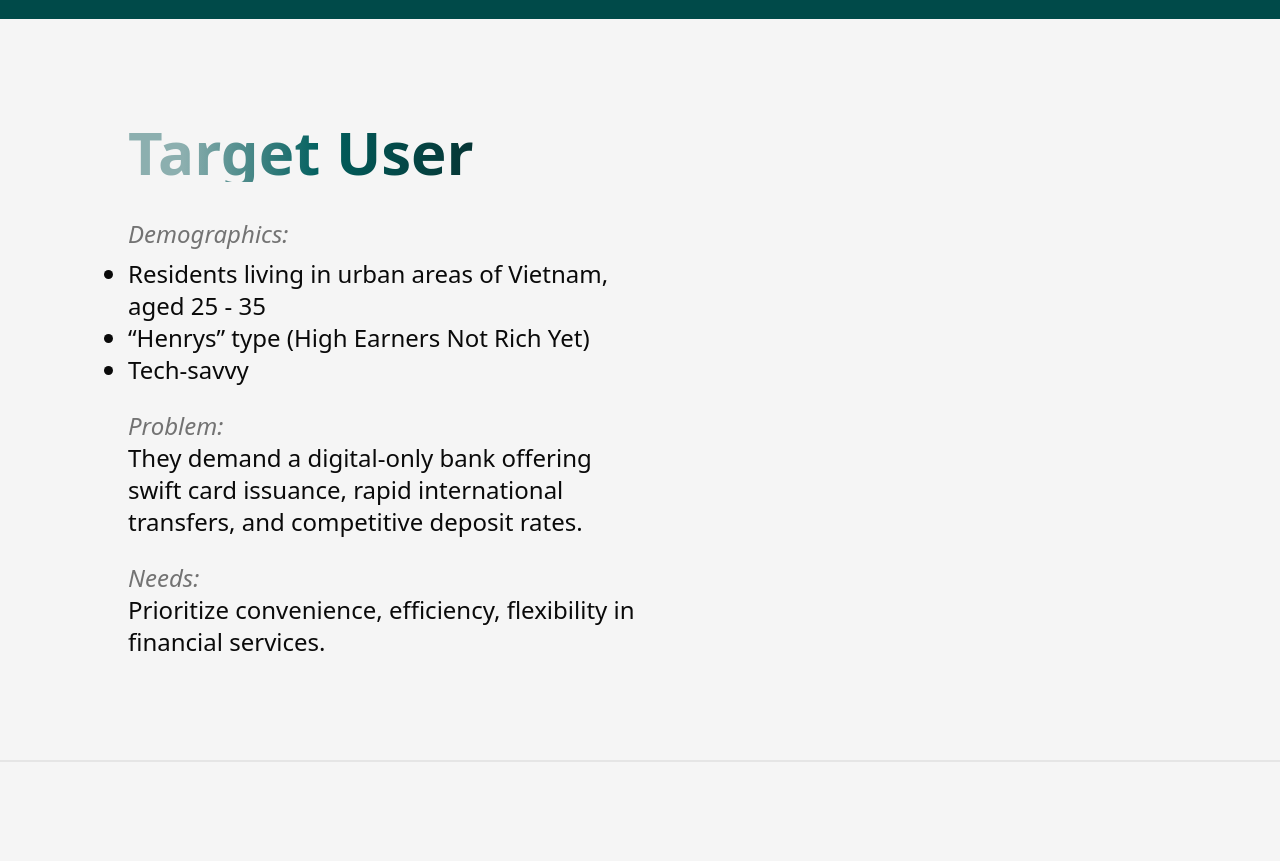
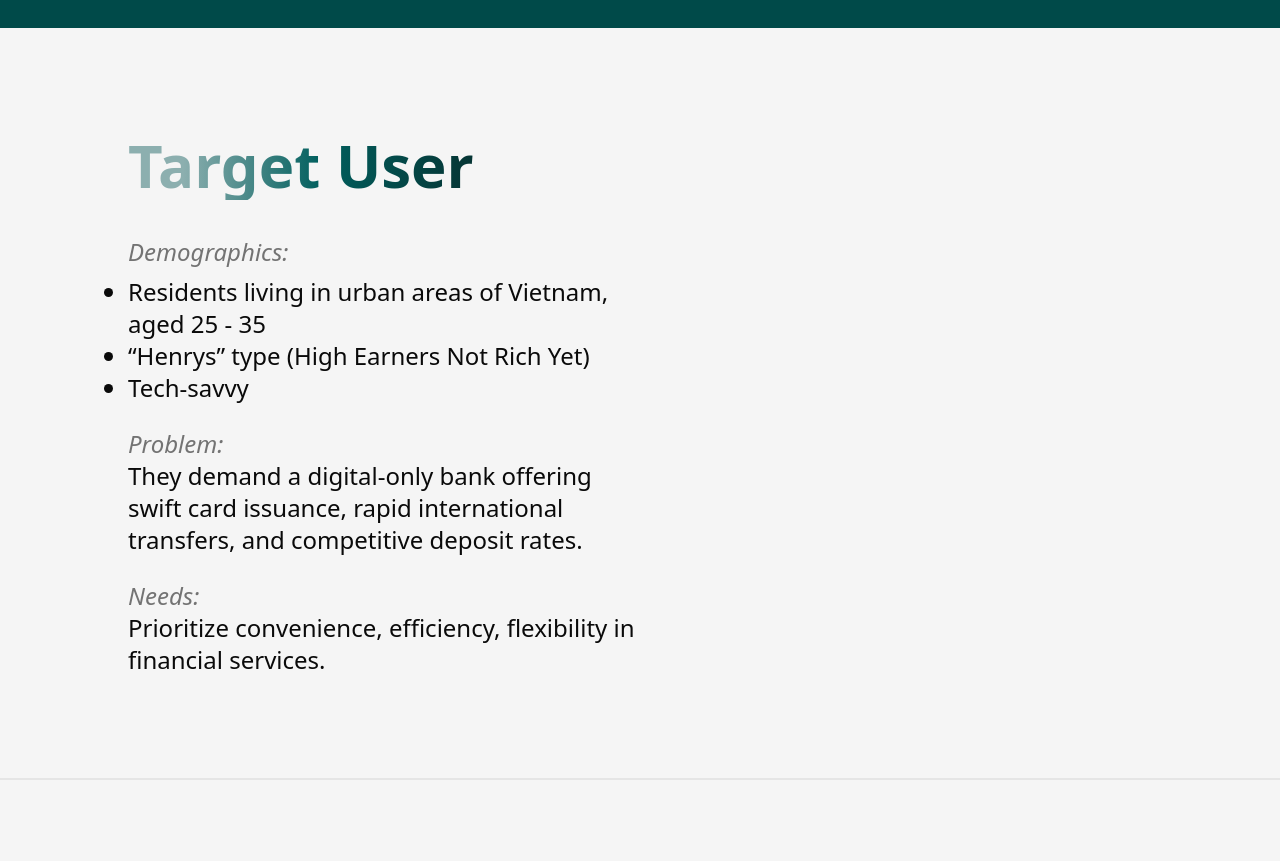
Before and after one commit to luutuankiet/portfolio-UXUI, a plain HTML site: page gotyme.html in a window 1280 px wide. Shown: the part 1880-2741 px from the top of the page. Drawn offline with Linux system fonts and the light colour scheme.

Commit message:
lineheight

```diff
--- a/gotyme.html
+++ b/gotyme.html
@@ -100,7 +100,7 @@
         <!-- target user -->
         <div class="flex flex-col pl-margin py-[8%] gap-9 w-1/2">
 
-            <h1 class="text-6xl font-extrabold bg-clip-text text-transparent bg-gotyme-gradient">Target User</h1>
+            <h1 style="font-size: 3.75rem; line-height: 1.15;" class="font-extrabold bg-clip-text text-transparent bg-gotyme-gradient">Target User</h1>
             <div class="flex flex-col gap-6">
                 <div class="flex flex-col gap-2">
                     <p class="italic text-2xl font-medium text-neutral-500">Demographics:</p>
@@ -122,8 +122,6 @@
                 </div>
 
             </div>
-
-
         </div>
 
         <!-- divider -->
```
Also changed, not shown: output.css.
